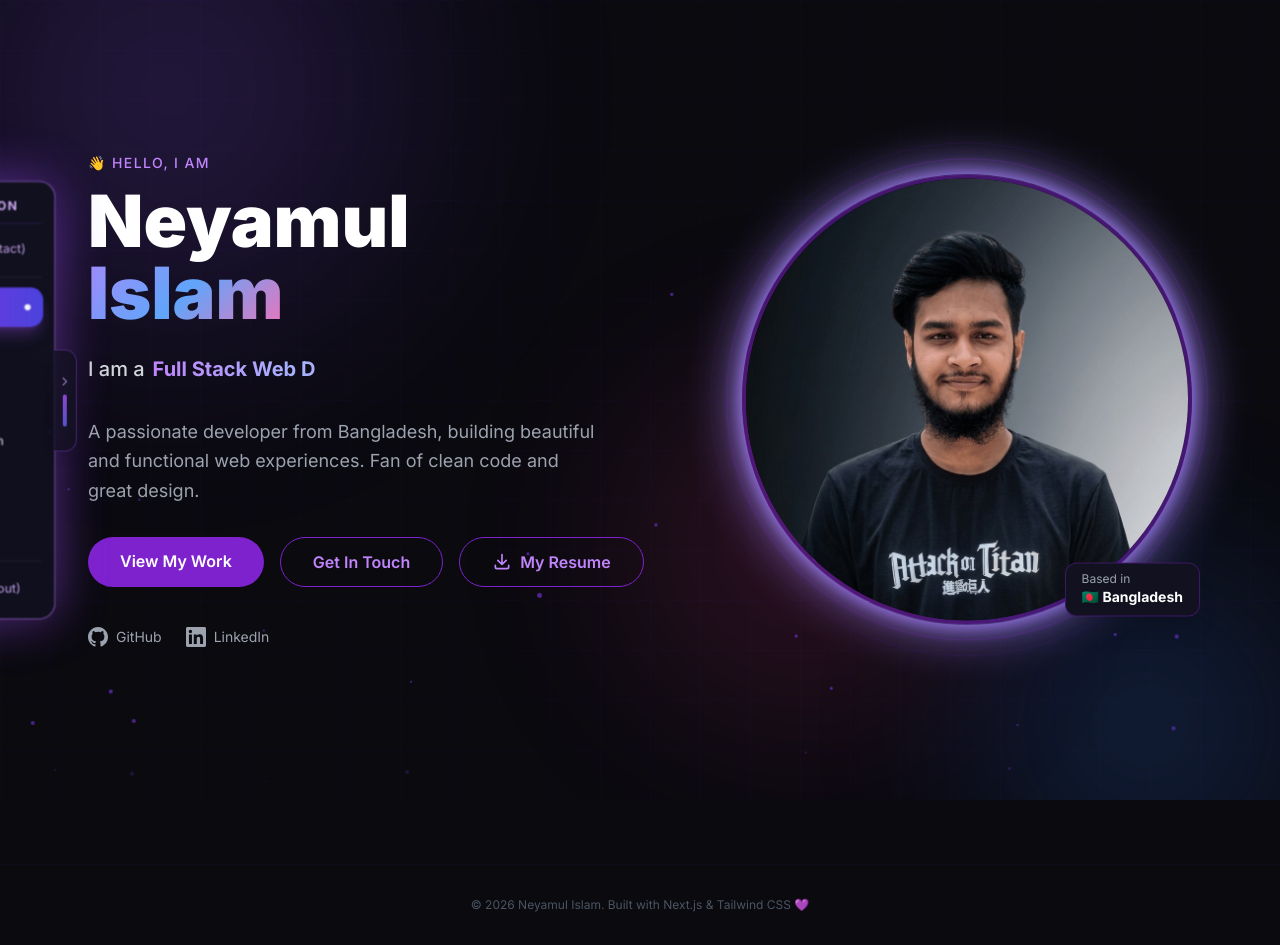
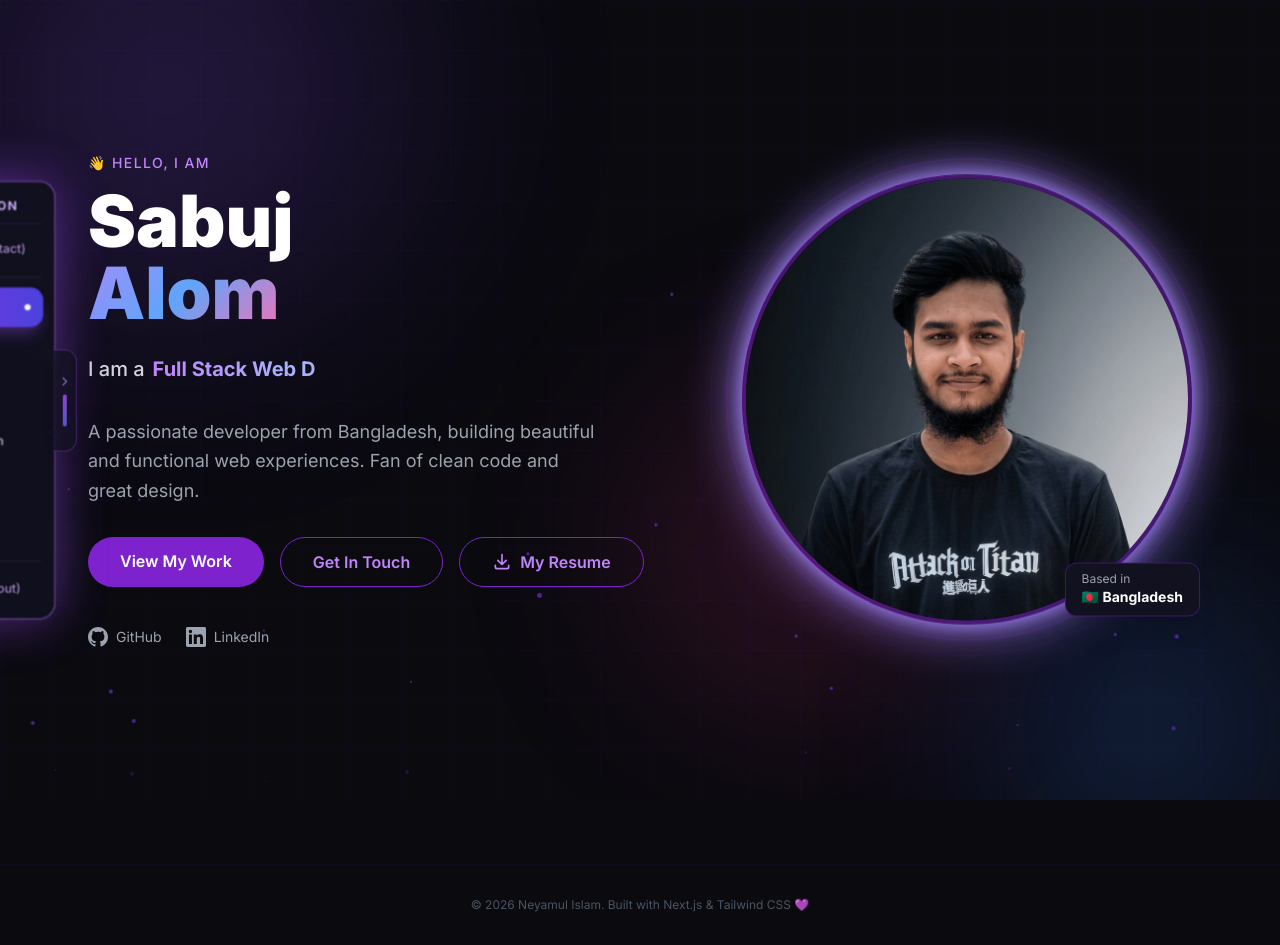
Before and after one commit to sabujAlom/portfolio, a Next.js app: page / in a window 1280 px wide. Built offline with nearby package versions, Linux system fonts and the light colour scheme.

Commit message:
added hero section

```diff
--- a/src/app/layout.jsx
+++ b/src/app/layout.jsx
@@ -2,8 +2,8 @@ import './globals.css'
 import HomeClient from '../components/HomeClient'
 
 export const metadata = {
-  title: 'Neyamul Islam | MERN Stack Developer',
-  description: 'Portfolio of Neyamul Islam - MERN Stack Developer',
+  title: 'Sabuj Alom | MERN Stack Developer',
+  description: 'Portfolio of Sabuj Alom - MERN Stack Developer',
   icons:{
     icon:'/favicon.png'
   }
--- a/src/components/layers/Hero.jsx
+++ b/src/components/layers/Hero.jsx
@@ -58,9 +58,9 @@ export default function Hero() {
             </p>
 
             <h1 className="text-5xl md:text-7xl font-black mb-4 leading-tight">
-              <span className="text-white">Neyamul</span>
+              <span className="text-white">Sabuj</span>
               <br />
-              <span className="gradient-text">Islam</span>
+              <span className="gradient-text">Alom</span>
             </h1>
 
             {/* Typewriter role text */}
@@ -103,7 +103,7 @@ export default function Hero() {
             {/* Social links */}
             <div className="flex items-center gap-6 mt-10">
 
-              <a href="https://github.com/neya-mul"
+              <a href="https://github.com/sabujAlom"
                 target="_blank"
                 rel="noopener noreferrer"
                 className="text-gray-400 hover:text-white transition-colors flex items-center gap-2 text-sm"
@@ -111,7 +111,7 @@ export default function Hero() {
                 <GithubIcon /> GitHub
               </a>
 
-              <a href="https://www.linkedin.com/in/neya-mul/"
+              <a href="https://www.linkedin.com/in/sabujalom18"
                 target="_blank"
                 rel="noopener noreferrer"
                 className="text-gray-400 hover:text-blue-400 transition-colors flex items-center gap-2 text-sm"
```
